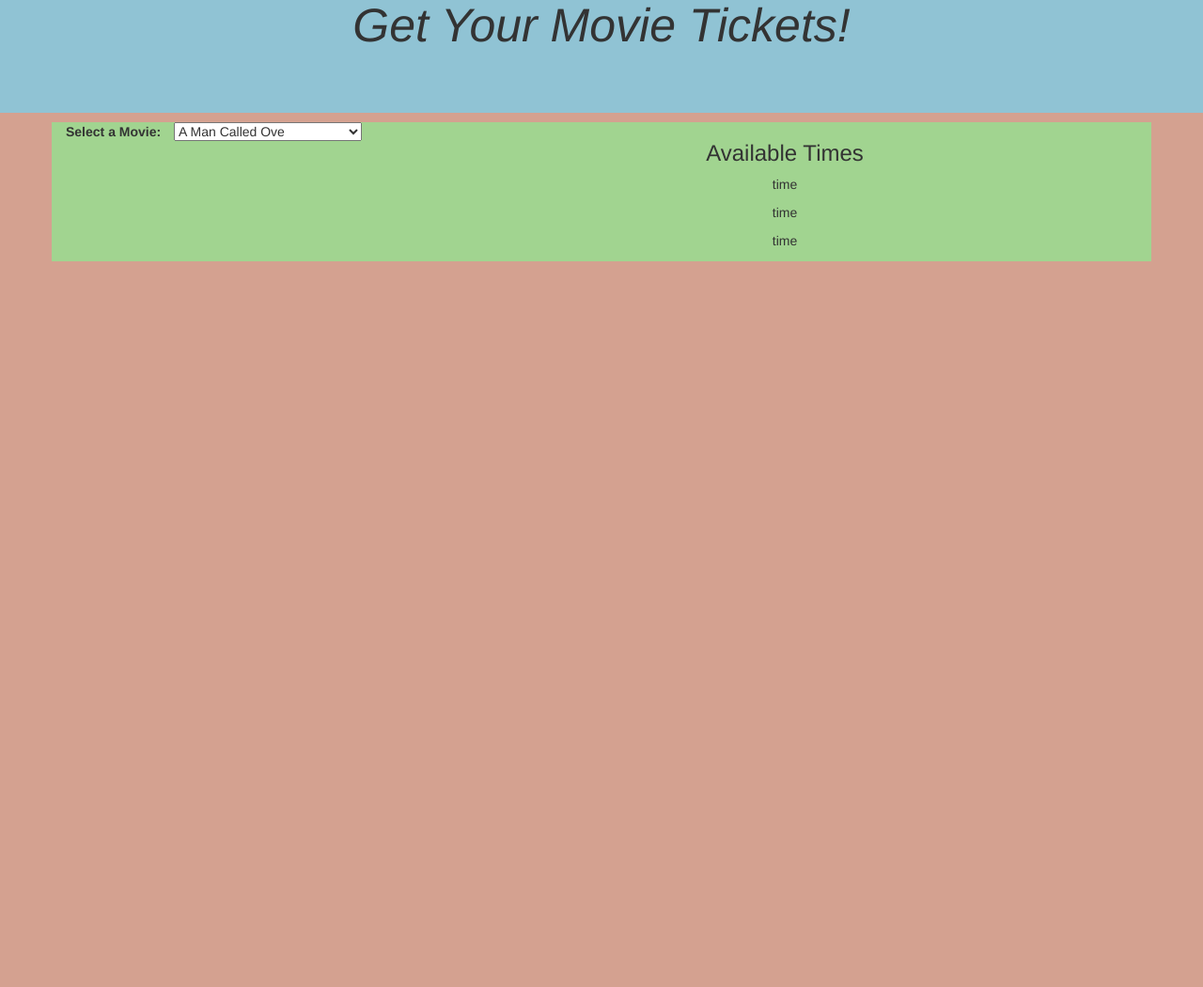
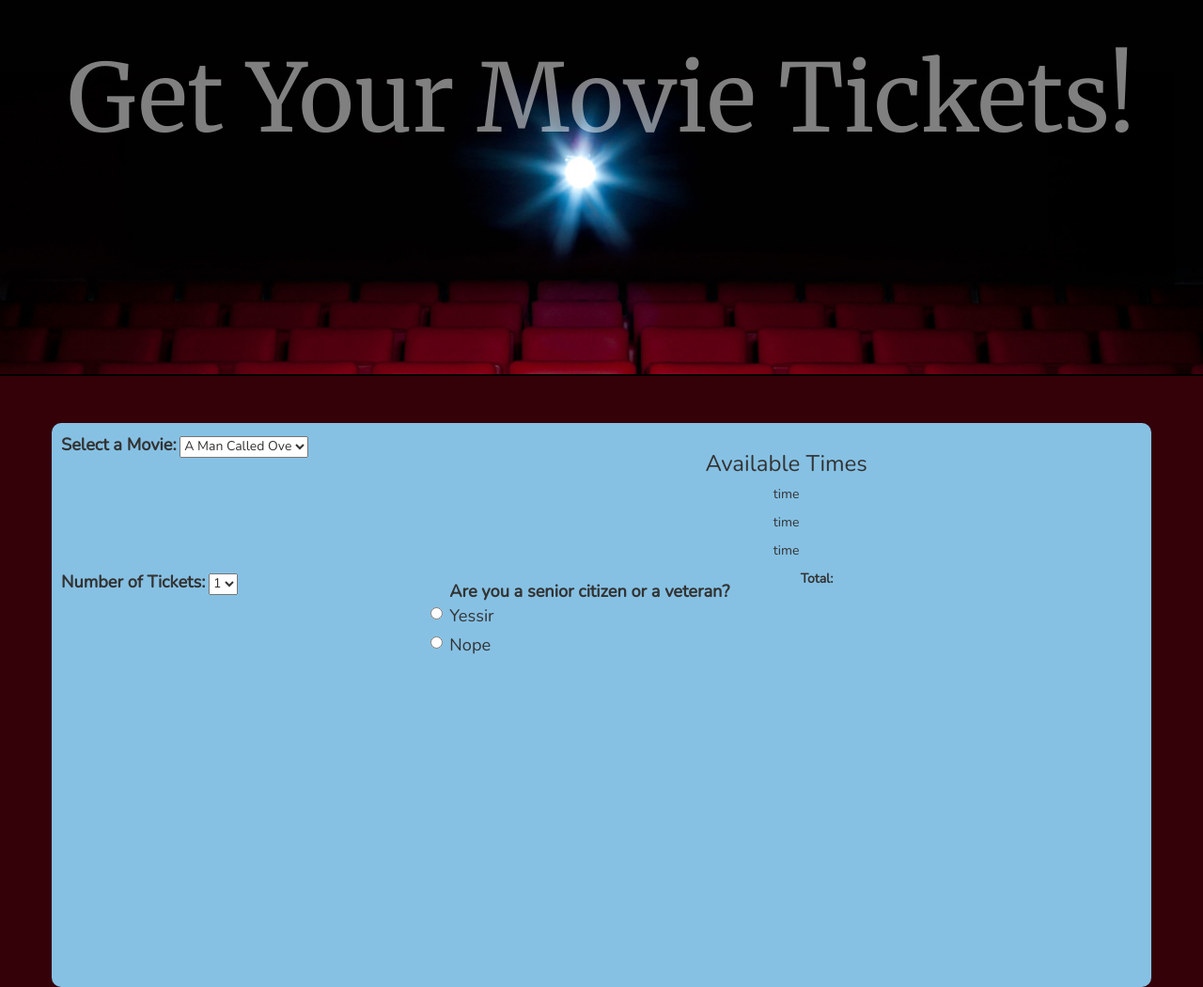
Before and after one commit to Brendangrubb/movie-tickets, a plain HTML site: page index.html in a window 1280 px wide. Shown: the whole page at 94% size. Before the commit the page ends 800 px from the top, so only its background shows below. Drawn offline with nearby package versions, Linux system fonts and the light colour scheme.

Commit message:
add style and service/military/total fields

```diff
--- a/css/styles.css
+++ b/css/styles.css
@@ -1,22 +1,19 @@
 body {
-  background-color: #D4A190;
+  background-color: #350109;
+  font-family: 'Nunito', sans-serif;
 }
 
 h1 {
   margin-top: 0%;
-  min-height: 120px;
-  background-color: #90C3D4;
   text-align: center;
-  font-size: 50px;
-  font-style: oblique;
-}
-
-.container {
-  background-color: #A1D490;
-}
-
-.select-a-movie {
-  background-color: #A1D490;
+  padding-top: 50px;
+  font-size: 100px;
+  background-image: url(../img/theater.jpg);
+  background-size: cover;
+  height: 400px;
+  font-family: 'Merriweather', serif;
+  color: rgba(255, 255, 255, 0.5);
+  border-bottom: 2px solid black;
 }
 
 #movie {
@@ -27,3 +24,19 @@ h1 {
 .available-times {
   text-align: center;
 }
+
+#total {
+  display: none;
+}
+
+label {
+  font-size: 1.3em;
+}
+
+.container {
+  background-color: #86C1E4;
+  border-radius: 10px;
+  padding: 10px;
+  height: 600px;
+  margin-top: 50px;
+}
--- a/index.html
+++ b/index.html
@@ -3,24 +3,27 @@
   <head>
     <link rel="stylesheet" href="css/bootstrap.css" type="text/css">
     <link rel="stylesheet" href="css/styles.css" type="text/css">
+    <link href="https://fonts.googleapis.com/css?family=Merriweather|Nunito" rel="stylesheet">
     <script src="js/jquery-3.1.1.js"></script>
     <script src="js/scripts.js"></script>
     <title></title>
   </head>
   <body>
-    <h1>Get Your Movie Tickets!</h1>
+    <header>
+      <h1>Get Your Movie Tickets!</h1>
+    </header>
     <div class="container">
 
       <div class="row">
         <div class="col-md-4">
-          <form id="" class="select-a-movie">
+          <form id="movies" class="select-a-movie">
             <label for="movie">Select a Movie:</label>
-            <select id="movie" name="movie">
-              <option>A Man Called Ove</option>
-              <option>Rogue One</option>
-              <option>Dr Stange</option>
-              <option>Arrival</option>
-              <option>Blade Runner</option>
+            <select id="movie-selection" name="movie">
+              <option name="movie">A Man Called Ove</option>
+              <option name="movie">Rogue One</option>
+              <option name="movie">Dr Stange</option>
+              <option name="movie">Arrival</option>
+              <option name="movie">Blade Runner</option>
             </select>
           </form>
         </div>
@@ -32,20 +35,36 @@
       </div>
 
       <div class="row">
-        <div class="col-md-6">
+        <div class="col-md-4">
+          <form id="tickets" class="number-of-tickets">
+            <label for="ticekt-total">Number of Tickets:</label>
+            <select id="ticket-total" name="ticket-total">
+              <option>1</option>
+              <option>2</option>
+              <option>3</option>
+              <option>4</option>
+              <option>5</option>
+            </select>
+          </form>
+        </div>
+        <div class="col-md-4">
+          <div class="radio">
+            <label for=""><strong>Are you a senior citizen or a veteran?</strong></label><br>
+            <label for="senior-military">
+              <input type="radio" name="senior-military" value="yes">
+              Yessir
+            </label>
+          </div>
+          <div class="radio">
+            <label for="senior-military">
+            <input type="radio" name="senior-military" value="no">
+            Nope
+            </label>
+          </div>
 
         </div>
-        <div class="col-md-6">
-
-        </div>
-      </div>
-
-      <div class="row">
-        <div class="col-md-6">
-
-        </div>
-        <div class="col-md-6">
-
+        <div class="col-md-4">
+          <p><strong>Total:<span id=total>$</span></strong></p>
         </div>
       </div>
 
```
Also changed, not shown: img/theater.jpg (added).
